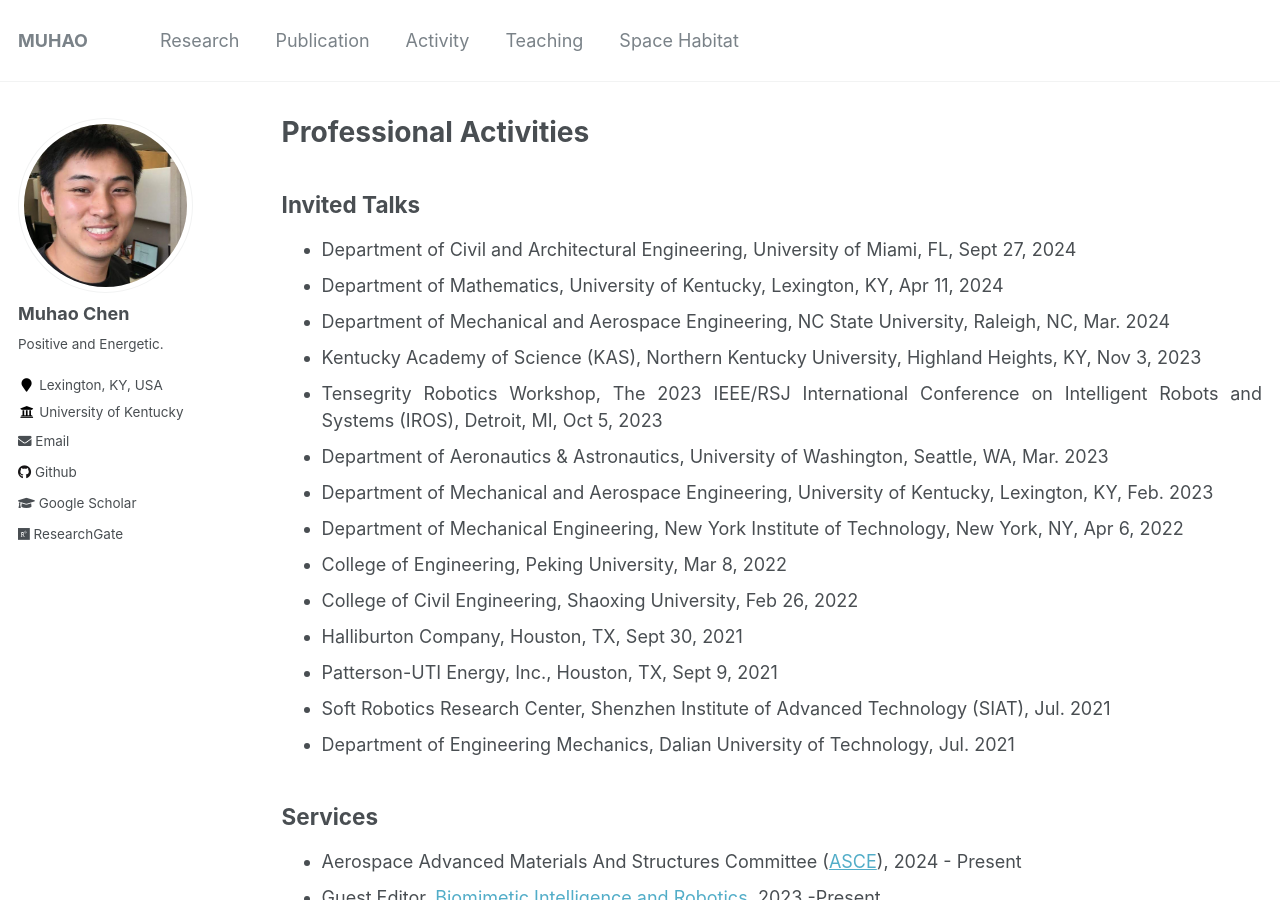
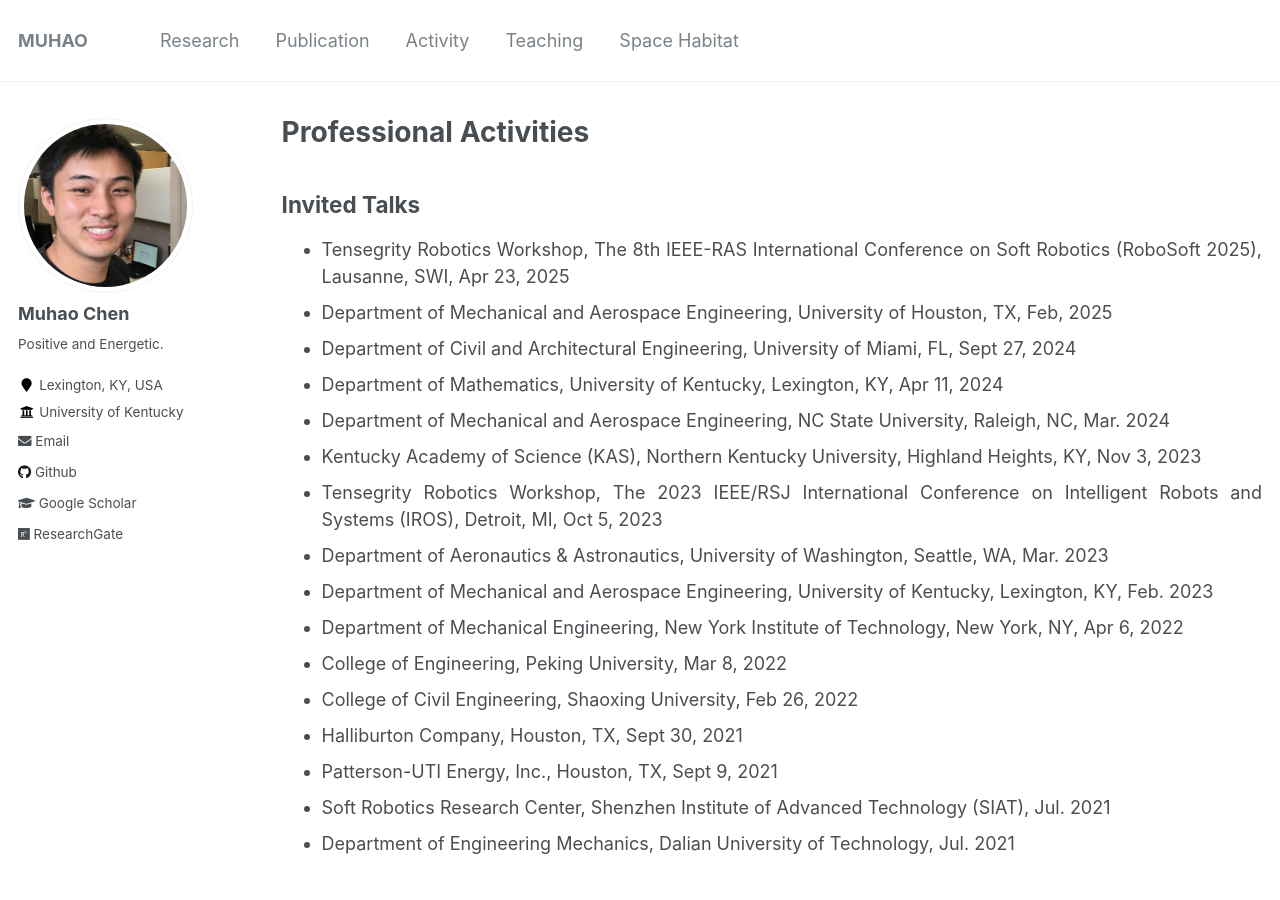
Before and after one commit to Muhao-Chen/muhao-chen.github.io, a Jekyll site: the page built from _pages/professional-activities.md, in a window 1280 px wide and 900 px high. Built offline with Jekyll 4.4.1, drawn with Linux system fonts in a browser that asks for light colours.

Commit message:
Update professional-activities.md

```diff
--- a/_pages/professional-activities.md
+++ b/_pages/professional-activities.md
@@ -12,6 +12,8 @@ toc_max_header: 1
 <div style="text-align: justify;" markdown="1">
 
 ## Invited Talks
+* Tensegrity Robotics Workshop, The 8th IEEE-RAS International Conference on Soft Robotics (RoboSoft 2025), Lausanne, SWI, Apr 23, 2025
+* Department of Mechanical and Aerospace Engineering, University of Houston, TX, Feb, 2025
 * Department of Civil and Architectural Engineering, University of Miami, FL, Sept 27, 2024
 * Department of Mathematics, University of Kentucky, Lexington, KY, Apr 11, 2024
 * Department of Mechanical and Aerospace Engineering, NC State University, Raleigh, NC, Mar. 2024
```
